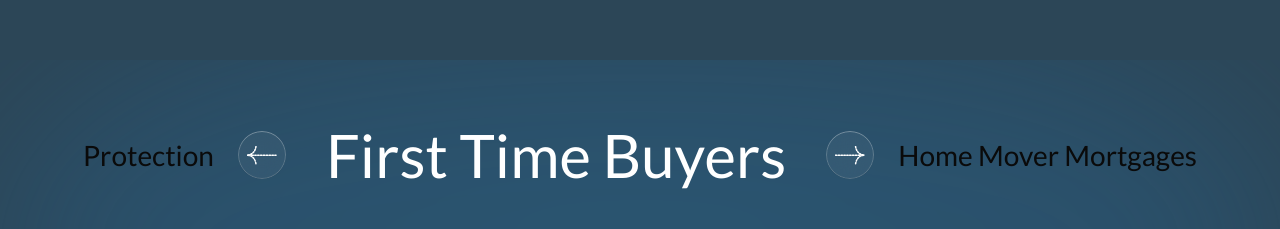
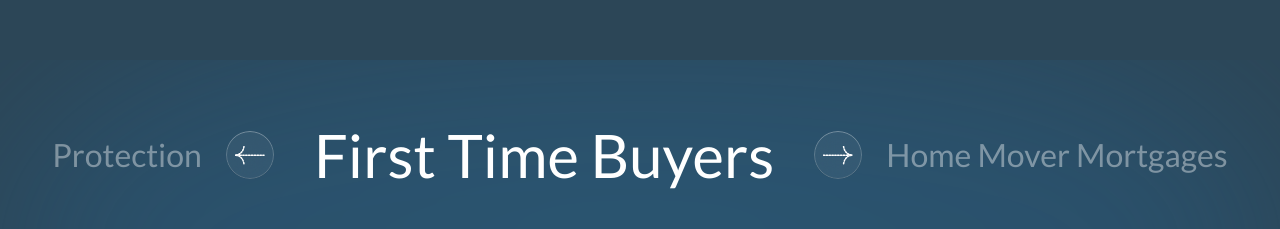
Before and after one commit to Funkyvibesmarketing/Jigsaw, a React (Vite) app: page / in a window 1280 px wide. Shown: the part 2180-2409 px from the top of the page. Built offline with nearby package versions, Linux system fonts and the light colour scheme.

Commit message:
Left and right category title design changed

```diff
--- a/src/components/Services.tsx
+++ b/src/components/Services.tsx
@@ -381,8 +381,7 @@ export function Services({
         <div className="flex items-center justify-center gap-6">
           {/* Previous Category Name */}
           <p
-            className="font-lato-regular text-[28px] text-[rgba(255,255,255,0.3)] cursor-pointer transition-all hover:text-[rgba(255,255,255,0.8)] whitespace-nowrap overflow-hidden max-w-[200px] mr-8"
-            style={{ direction: 'rtl', textAlign: 'left' }}
+            className="font-lato-regular text-[32px] text-[rgba(255,255,255,0.4)] cursor-pointer transition-all hover:text-[rgba(255,255,255,0.8)] whitespace-nowrap overflow-hidden w-[240px] text-center mr-4"
             onClick={handleCategoryPrev}
           >
             {services[prevServiceIndex].title}
@@ -403,7 +402,7 @@ export function Services({
 
           {/* Next Category Name */}
           <p
-            className="font-lato-regular text-[28px] text-[rgba(255,255,255,0.3)] cursor-pointer transition-all hover:text-[rgba(255,255,255,0.8)] whitespace-nowrap overflow-hidden max-w-[200px] ml-8"
+            className="font-lato-regular text-[32px] text-[rgba(255,255,255,0.4)] cursor-pointer transition-all hover:text-[rgba(255,255,255,0.8)] whitespace-nowrap overflow-hidden w-[240px] text-center ml-4"
             onClick={handleCategoryNext}
           >
             {services[nextServiceIndex].title}
```
